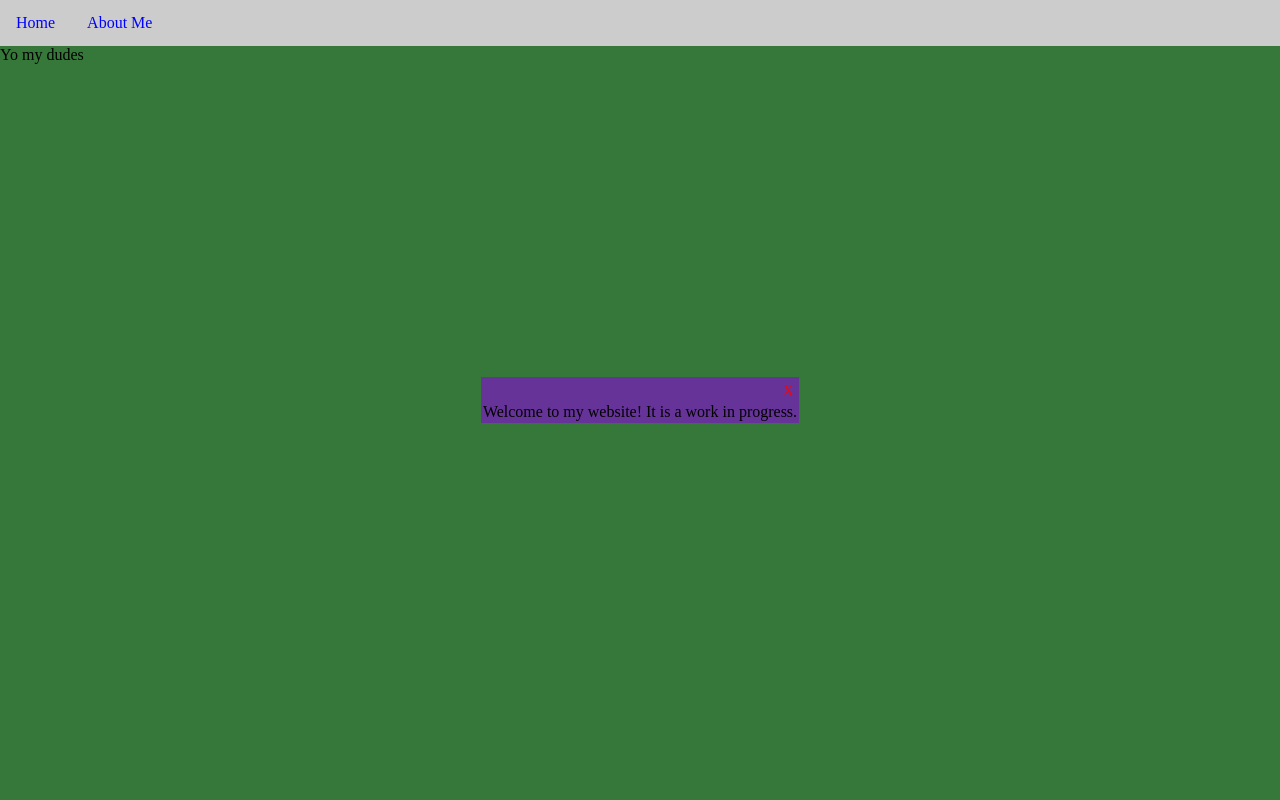
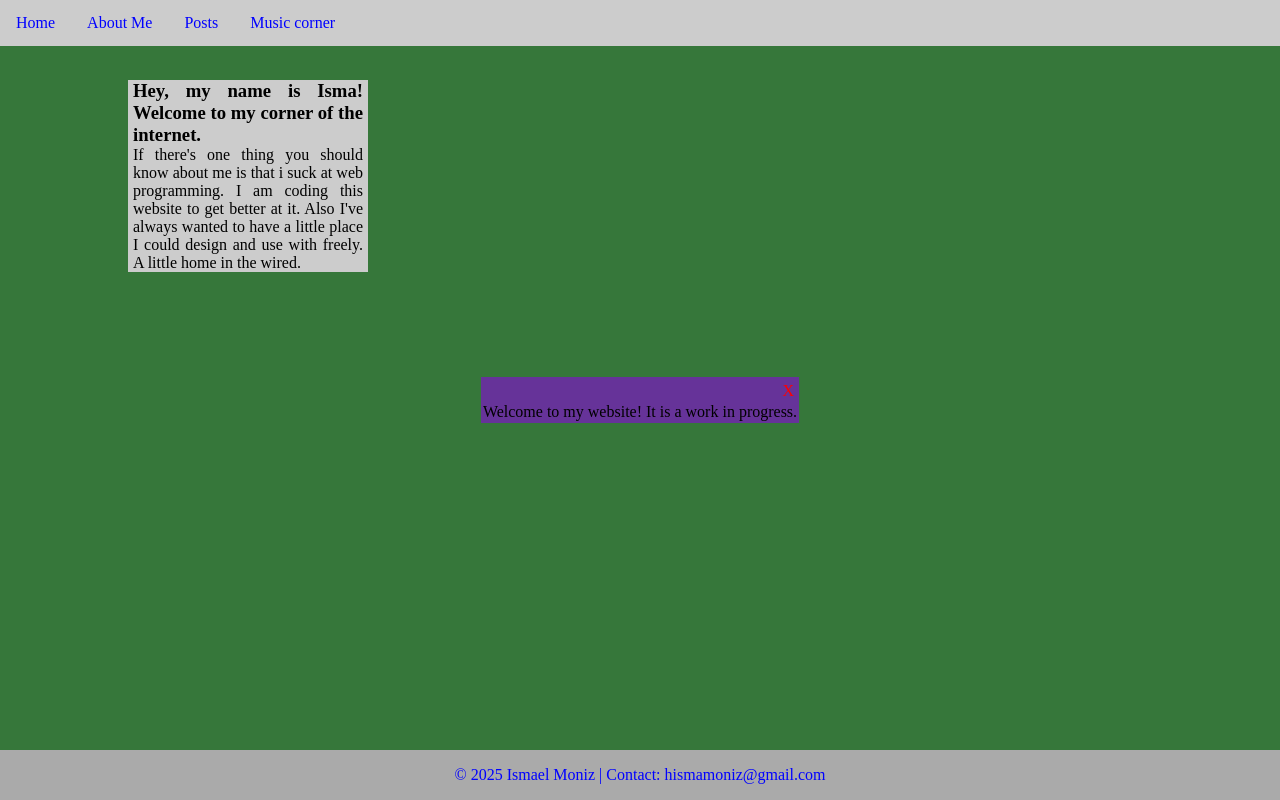
Before and after one commit to isma-moniz/s1naps3_web, a plain HTML site: page src/index.html in a window 1280 px wide. Drawn offline with Linux system fonts and the light colour scheme.

Commit message:
added box. trying to drag it...

```diff
--- a/src/index.html
+++ b/src/index.html
@@ -21,11 +21,22 @@
         <ul>
             <li><a href="index.html">Home</a></li>
             <li><a href="about.html">About Me</a></li>
+            <li><a href="">Posts</a></li>
+            <li><a href="music.html">Music corner</a></li>
         </ul>
     </nav>
 
     <main>
-        Yo my dudes
+        <section id="introduction">
+            <h3>Hey, my name is Isma! Welcome to my corner of the internet.</h3>
+            <p>If there's one thing you should know about me is that i suck at web programming.
+                I am coding this website to get better at it. Also I've always wanted to have
+                a little place I could design and use with freely. A little home in the wired.
+            </p>
+        </section>
     </main>
+    <footer>
+        <p>&copy; 2025 Ismael Moniz | Contact: &#104;&#105;&#115;&#109;&#097;&#109;&#111;&#110;&#105;&#122;&#064;&#103;&#109;&#097;&#105;&#108;&#046;&#099;&#111;&#109;</p>
+    </footer>
 </body>
 </html>
--- a/src/js/main.js
+++ b/src/js/main.js
@@ -10,3 +10,30 @@ addEventListener("load", (event) => {
         document.querySelector("#welcome").classList.add("closed");
     }
 })
+
+dragElement(document.getElementById("introduction"));
+
+function dragElement(elmnt) {
+    var pos1 = 0, pos2 = 0, pos3 = 0, pos4 = 0;
+    elmnt.onmousedown = dragMouseDown;
+
+    function dragMouseDown(e) {
+        e = e || window.event;
+        e.preventDefault();
+        pos3 = e.clientX;
+        pos3 = e.clientY;
+        document.onmouseup = closeDragElement;
+        document.onmousemove = elementDrag;
+    }
+
+    function elementDrag(e) {
+        e = e || window.event;
+        e.preventDefault();
+        pos1 = pos3 - e.clientX;
+        pos2 = pos4 - e.clientY;
+        pos3 = e.clientX;
+        pos4 = e.clientY;
+        elmnt.style.top = (elmnt.offsetTop - pos2) + "px";
+        elmnt.style.left = (elmnt.offsetLeft - pos1) + "px";
+    }
+}
--- a/src/style/style.css
+++ b/src/style/style.css
@@ -51,6 +51,16 @@ body {
     background-color: #aaa
 }
 
+footer {
+    position:fixed;
+    left: 0;
+    bottom: 0;
+    width: 100%;
+    background-color:#aaa;
+    color: blue;
+    text-align: center;
+}
+
 #welcome {
     position:fixed;
     display:flex;
@@ -65,3 +75,18 @@ body {
 #welcome.closed {
     display: none;
 }
+
+#introduction {
+    width: 240px;
+    position: fixed;
+    top: 10%;
+    left: 10%;
+    background-color: #ccc;
+}
+
+#introduction h3, #introduction p {
+    margin: auto 5;
+    text-align: justify;
+    text-justify: inter-word;
+    hyphens: auto;
+}
```
